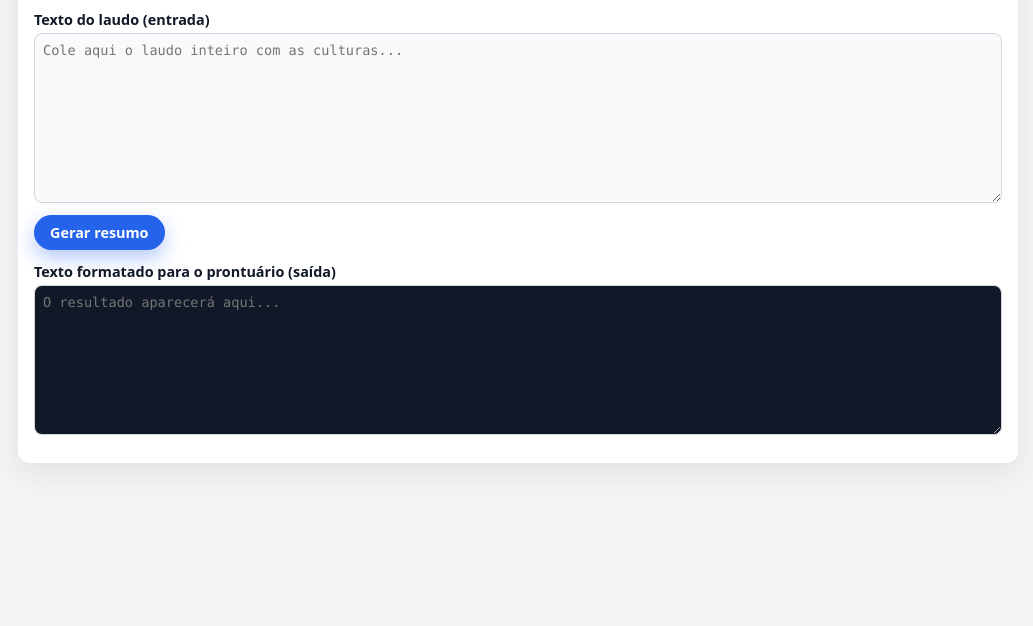
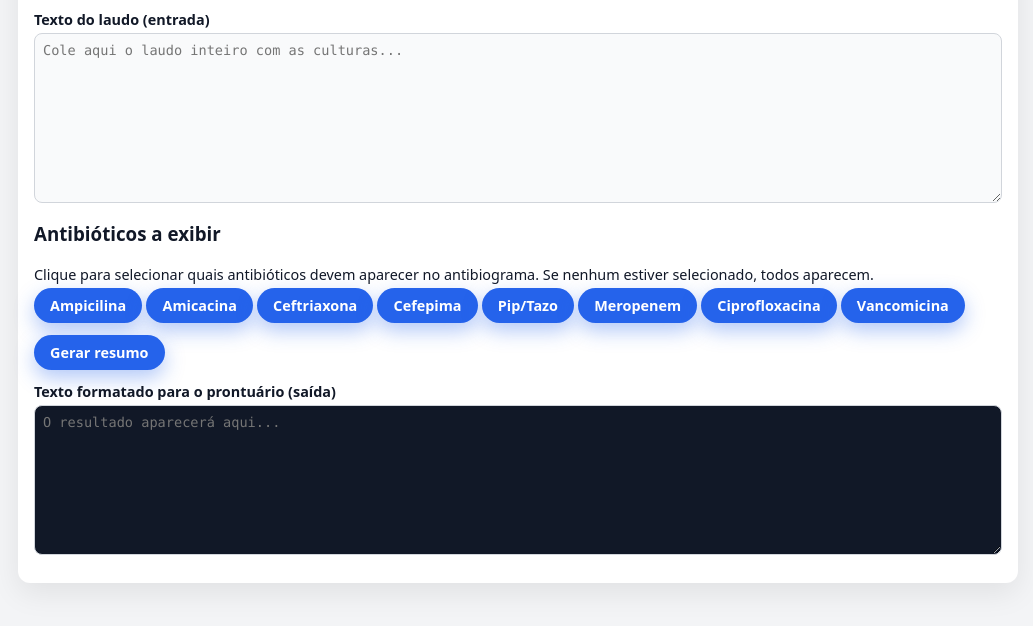
Before and after one commit to junioramorimfreitas-create/culturas-hc, a plain HTML site: page index.html in a window 1280 px wide. Shown: the part 112-738 px from the top of the page, without its empty margins (122-1155 px from the left). Drawn offline with Linux system fonts and the light colour scheme.

Commit message:
Update index.html

```diff
--- a/index.html
+++ b/index.html
@@ -19,6 +19,25 @@
       <textarea id="input" placeholder="Cole aqui o laudo inteiro com as culturas..."></textarea>
     </div>
 
+    <h3>Antibióticos a exibir</h3>
+    <p style="font-size: 0.9rem; margin-bottom: 4px;">
+      Clique para selecionar quais antibióticos devem aparecer no antibiograma.
+      Se nenhum estiver selecionado, todos aparecem.
+    </p>
+
+  <div class="antibiotic-filters">
+  <!-- Use os nomes exatamente como aparecem no texto final do antibiograma -->
+  <button type="button" class="antibiotic-btn" data-antibiotico="Ampicilina">Ampicilina</button>
+  <button type="button" class="antibiotic-btn" data-antibiotico="Amicacina">Amicacina</button>
+  <button type="button" class="antibiotic-btn" data-antibiotico="Ceftriaxona">Ceftriaxona</button>
+  <button type="button" class="antibiotic-btn" data-antibiotico="Cefepima">Cefepima</button>
+  <button type="button" class="antibiotic-btn" data-antibiotico="Piperacilina/tazobactam">Pip/Tazo</button>
+  <button type="button" class="antibiotic-btn" data-antibiotico="Meropenem">Meropenem</button>
+  <button type="button" class="antibiotic-btn" data-antibiotico="Ciprofloxacina">Ciprofloxacina</button>
+  <button type="button" class="antibiotic-btn" data-antibiotico="Vancomicina">Vancomicina</button>
+  <!-- pode adicionar/retirar conforme seu painel real -->
+  </div>
+
     <div class="controls">
       <button id="processBtn">Gerar resumo</button>
     </div>
```
